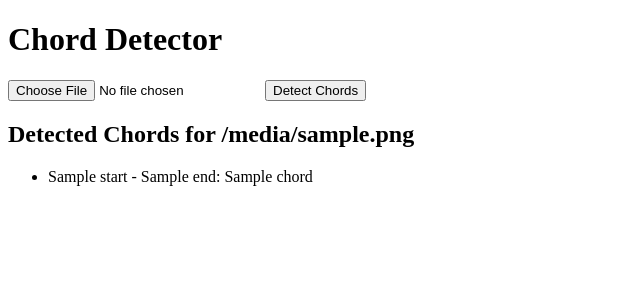
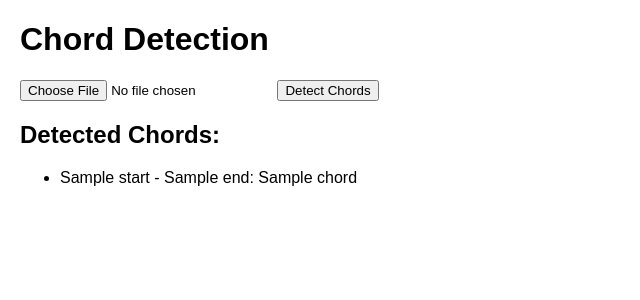
Before and after one commit to jicoing/chord-detector, a Flask app: template templates/index.html in a window 1280 px wide. Shown: the top 300 px of the page, without its empty margins (0-640 px from the left). Run offline with Flask 3, Linux system fonts and the light colour scheme; the template is opened without the code that fills it: most values are stand-ins (such as "Sample title", 1, 10 or a date in 2020).

Commit message:
Initial commit

```diff
--- a/flask_app.py
+++ b/app.py
@@ -1,19 +1,31 @@
-import os
-from flask import Flask, render_template, request, redirect, url_for
+# app.py (This is your main Flask application file)
+
 import librosa
 import numpy as np
 from scipy.signal import medfilt
-import tempfile  # For handling temporary files
-from werkzeug.utils import secure_filename  # For secure filename handling
+from flask import Flask, render_template, request, redirect, url_for
+import os
+from werkzeug.utils import secure_filename  # For secure file uploads
 
 app = Flask(__name__)
-app.config['UPLOAD_FOLDER'] = 'uploads'  # Store uploaded files temporarily
-os.makedirs(app.config['UPLOAD_FOLDER'], exist_ok=True)  # Create the folder if it doesn't exist
-app.config['MAX_CONTENT_LENGTH'] = 16 * 1024 * 1024  # Limit uploads to 16MB
+
+# Configuration (adjust as needed)
+UPLOAD_FOLDER = 'uploads'  # Store uploaded files
+ALLOWED_EXTENSIONS = {'mp3', 'wav'}  # Allowed audio file types
+app.config['UPLOAD_FOLDER'] = UPLOAD_FOLDER
+app.config['MAX_CONTENT_LENGTH'] = 16 * 1024 * 1024  # Limit file size to 16MB
+
+# Ensure the upload folder exists
+os.makedirs(UPLOAD_FOLDER, exist_ok=True)
+
+
+def allowed_file(filename):
+    """Check if the file extension is allowed."""
+    return '.' in filename and filename.rsplit('.', 1)[1].lower() in ALLOWED_EXTENSIONS
 
 
 def generate_chord_templates():
-    """Generate chord templates for major and minor triads"""
+    """Generate chord templates for major and minor triads."""
     templates = []
     chord_names = []
     for root in range(12):
@@ -39,14 +51,14 @@ def generate_chord_templates():
 
 
 def format_time(seconds):
-    """Convert seconds to minutes and seconds format"""
+    """Convert seconds to minutes and seconds format."""
     minutes = int(seconds // 60)
     seconds = int(seconds % 60)
     return f"{minutes}:{seconds:02d}"
 
 
 def detect_chords(audio_path, hop_length=512, n_fft=2048, min_duration=0.5):
-    """Detect chords in an audio file"""
+    """Detect chords in an audio file."""
     try:
         # Load audio
         y, sr = librosa.load(audio_path, mono=True)
@@ -99,7 +111,8 @@ def detect_chords(audio_path, hop_length=512, n_fft=2048, min_duration=0.5):
 
 
 @app.route('/', methods=['GET', 'POST'])
-def index():
+def upload_file():
+    """Handle file uploads and chord detection."""
     if request.method == 'POST':
         # Check if a file was uploaded
         if 'file' not in request.files:
@@ -112,22 +125,24 @@ def index():
         if file.filename == '':
             return render_template('index.html', error='No selected file')
 
-        if file:
+        if file and allowed_file(file.filename):
             filename = secure_filename(file.filename)
-            file_path = os.path.join(app.config['UPLOAD_FOLDER'], filename)
-            file.save(file_path)
+            filepath = os.path.join(app.config['UPLOAD_FOLDER'], filename)
+            file.save(filepath)
 
-            try:
-                detected_chords = detect_chords(file_path)
-                os.remove(file_path)  # Clean up the temporary file
-                return render_template('index.html', chords=detected_chords, filename=filename)
+            # Detect chords
+            detected_chords = detect_chords(filepath)
 
-            except Exception as e:
-                os.remove(file_path)  # Clean up the temporary file even if error occurs
-                return render_template('index.html', error=f"Error processing audio: {e}")
+            # Clean up the uploaded file (optional, but good for space)
+            # os.remove(filepath)
+
+            return render_template('index.html', chords=detected_chords, filename=filename)  # Pass filename to template
+
+        else:
+            return render_template('index.html', error='Invalid file type. Allowed types: mp3, wav')
 
     return render_template('index.html')
 
 
-if __name__ == '__main__':
-    app.run(debug=True)
+if __name__ == "__main__":
+    app.run(debug=True)  # Disable debug mode in production!
--- a/templates/index.html
+++ b/templates/index.html
@@ -1,27 +1,43 @@
 <!DOCTYPE html>
-<html>
+<html lang="en">
 <head>
-    <title>Chord Detector</title>
+    <meta charset="UTF-8">
+    <meta name="viewport" content="width=device-width, initial-scale=1.0">
+    <title>Chord Detection</title>
+    <style>
+        body {
+            font-family: sans-serif;
+            margin: 20px;
+        }
+        .error {
+            color: red;
+        }
+        .chords {
+            margin-top: 20px;
+        }
+    </style>
 </head>
 <body>
-    <h1>Chord Detector</h1>
+    <h1>Chord Detection</h1>
 
-    {% if error %}
-        <p style="color: red;">Error: {{ error }}</p>
-    {% endif %}
-
-    <form method="post" enctype="multipart/form-data">
-        <input type="file" name="file">
+    <form method="POST" enctype="multipart/form-data">
+        <input type="file" name="audio_file">
         <input type="submit" value="Detect Chords">
     </form>
 
+    {% if error %}
+        <p class="error">{{ error }}</p>
+    {% endif %}
+
     {% if chords %}
-        <h2>Detected Chords for {{ filename }}</h2>
-        <ul>
-            {% for chord, start, end in chords %}
-                <li>{{ start }} - {{ end }}: {{ chord }}</li>
-            {% endfor %}
-        </ul>
+        <div class="chords">
+            <h2>Detected Chords:</h2>
+            <ul>
+                {% for chord, start, end in chords %}
+                    <li>{{ start }} - {{ end }}: {{ chord }}</li>
+                {% endfor %}
+            </ul>
+        </div>
     {% endif %}
 </body>
 </html>
```
